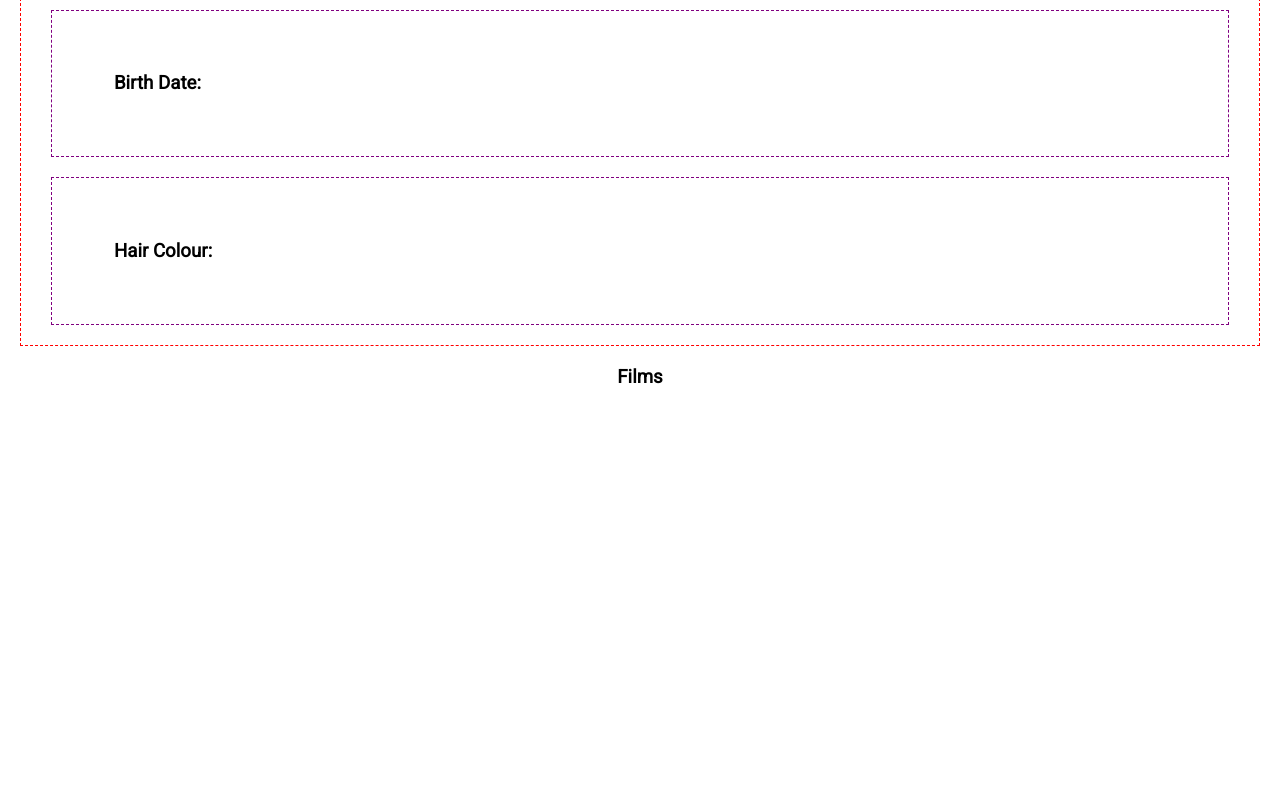
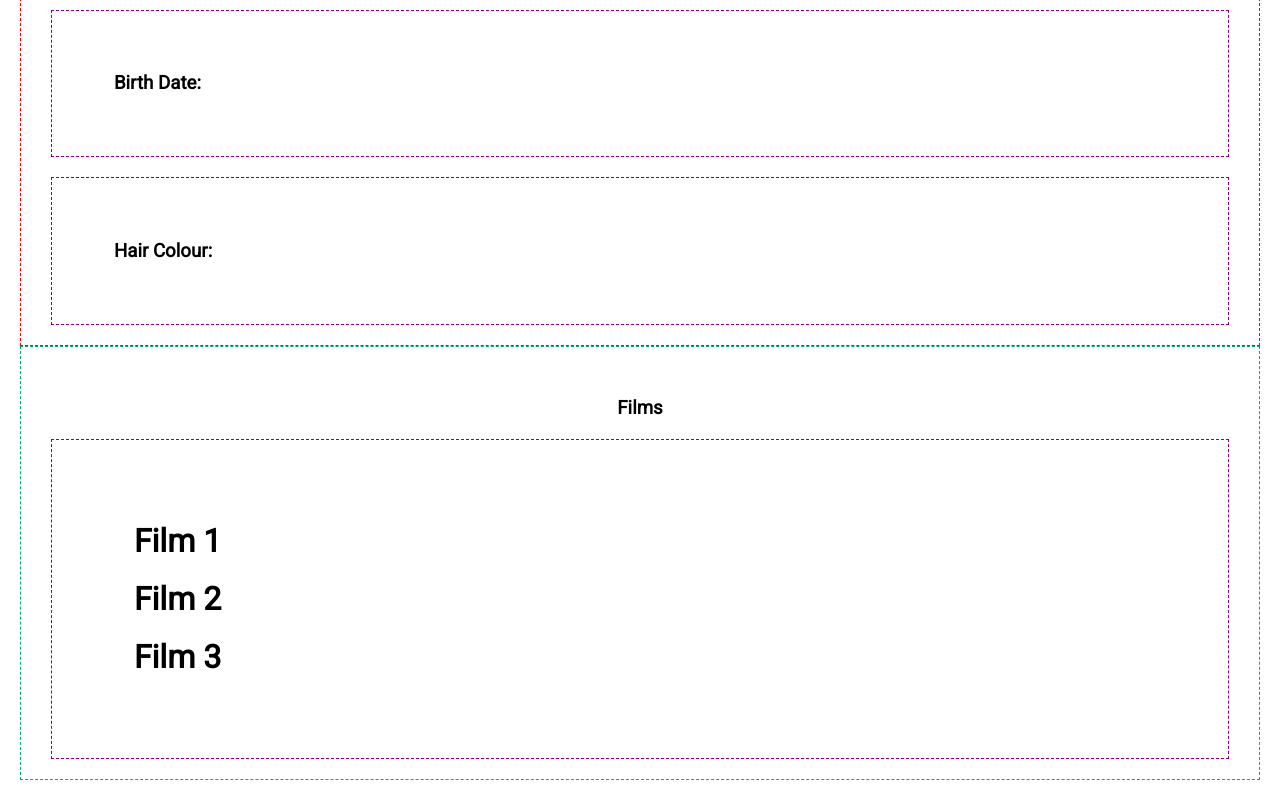
Before and after one commit to renato76/starwars-typescript, a React (Create React App) app: page /person/1 in a window 1280 px wide. Shown: the part 427-1227 px from the top of the page. Before the commit the page ends 855 px from the top, so only its background shows below. Built offline with nearby package versions, Linux system fonts and the light colour scheme; no server answers.

Commit message:
moved types to own folder

```diff
--- a/package.json
+++ b/package.json
@@ -10,6 +10,7 @@
     "@types/node": "^12.20.19",
     "@types/react": "^17.0.15",
     "@types/react-dom": "^17.0.9",
+    "@types/testing-library__react": "^10.2.0",
     "axios": "^0.21.1",
     "react": "^17.0.2",
     "react-dom": "^17.0.2",
@@ -46,6 +47,7 @@
   },
   "devDependencies": {
     "@types/react-router-dom": "^5.1.8",
-    "@types/styled-components": "^5.1.12"
+    "@types/styled-components": "^5.1.12",
+    "msw": "^0.34.0"
   }
 }
--- a/src/App.css
+++ b/src/App.css
@@ -91,12 +91,23 @@ a {
 }
 
 .films-container {
-  justify-content: center;
-  display: flex;
-  flex-direction: column;
-  flex-wrap: wrap;
+  border: 1px dashed rgb(1, 171, 117);
+  width: 100%;
+}
+
+.films-title {
+  margin-top: 50px;
+  text-align: center;
+}
+
+.films-details {
+  margin: 20px 30px;
+  padding: 5%;
+  border: 1px dashed purple;
+}
+
+.film-details-items {
   margin: 20px;
-  align-items: center;
 }
 
 /* Styling for Tablets */
--- a/src/components/CharacterCard.tsx
+++ b/src/components/CharacterCard.tsx
@@ -1,6 +1,6 @@
 import React from 'react'
 import { Link } from 'react-router-dom'
-import { CharacterProps } from './Characters'
+import { CharacterProps } from '../../src/types/CharacterProps'
 
 const PokemonCard: React.FC<CharacterProps> = (props) => {
   const { id, name, height, birth_year: birthYear, films } = props
--- a/src/components/CharacterShow.tsx
+++ b/src/components/CharacterShow.tsx
@@ -1,7 +1,7 @@
 import React,{ useState, useEffect } from 'react'
 import { useParams } from 'react-router-dom'
-import { CharacterProps } from './Characters'
 import FilmDetails from './FilmDetails'
+import { CharacterProps } from '../../src/types/CharacterProps'
 
 interface RouteParams {
   id: string
@@ -9,7 +9,6 @@ interface RouteParams {
 
 const CharacterShow: React.FC<CharacterProps> = (props) => {
   const [character, setCharacter] = useState<CharacterProps>()
-  console.log(typeof(character))
   const { id } = useParams<RouteParams>()
 
   useEffect(() => {
@@ -46,7 +45,7 @@ const CharacterShow: React.FC<CharacterProps> = (props) => {
             <h3>Films</h3>
           </div>
           <div className="films-details">
-            <FilmDetails urls={character?.films} />
+            <FilmDetails films={character?.films} />
           </div>
         </div>
       </div>
--- a/src/components/Characters.tsx
+++ b/src/components/Characters.tsx
@@ -3,21 +3,12 @@ import CharacterCard from './CharacterCard'
 
 const apiUrl = "https://swapi.dev/api/people"
 
-export interface CharacterProps {
-  name: string
-  height: string
-  birth_year: string
-  id: number
-  eye_color: string
-  hair_color: string
-  films: string | undefined
-}
-
-const Character: React.FC<CharacterProps> = () => {
-  const [characters, setCharacters] = useState<CharacterProps[]>([])
+const Characters: React.FC = () => {
+  const [characters, setCharacters] = useState([])
 
   async function getCharacters() {
     const response = await fetch(apiUrl)
+    console.log(response)
     const data = await response.json()
     const results = data.results
     console.log(results)
@@ -35,10 +26,10 @@ const Character: React.FC<CharacterProps> = () => {
 
   return (
     <>
-      <div className="title">
+      <div  data-testid="test-characters" className="title">
         <h1>Star Wars Catalog</h1>
       </div>
-      <div  className="card-container">
+      <div className="card-container">
         {characters?.map((character, index) =>
           <CharacterCard key={index} {...character} />
         )}
@@ -47,4 +38,4 @@ const Character: React.FC<CharacterProps> = () => {
   )
 }
 
-export default Character
+export default Characters
--- a/src/components/FilmDetails.tsx
+++ b/src/components/FilmDetails.tsx
@@ -1,14 +1,32 @@
 import React from 'react'
 
 interface Props {
-  urls: string | undefined
+  films: string[] | undefined
 }
 
 const FilmDetails: React.FC<Props> = (props) => {
-  console.log(props)
+
+  // 1. Send a fetch request to each url
+  async function getData() {
+    const films = props.films
+    console.log(films)
+    const fetchFilms = await Promise.all(films!.map(url => fetch(url)))
+    console.log(fetchFilms)
+  }
+  getData()
+  // 2. get the name of each film
+
   return (
-    <div>
-
+    <div className="film-details-container">
+      <div className="film-details-items">
+        <h1>Film 1</h1>
+      </div>
+      <div className="film-details-items">
+        <h1>Film 2</h1>
+      </div>
+      <div className="film-details-items">
+        <h1>Film 3</h1>
+      </div>
     </div>
   )
 }
--- /dev/null
+++ b/src/types/CharacterProps.tsx
@@ -0,0 +1,9 @@
+export interface CharacterProps {
+  name: string
+  height: string
+  birth_year: string
+  id: number
+  eye_color: string
+  hair_color: string
+  films: string[] | undefined
+}
```
Also changed, not shown: 2 other files (tests, documents, lock files or other folders).
